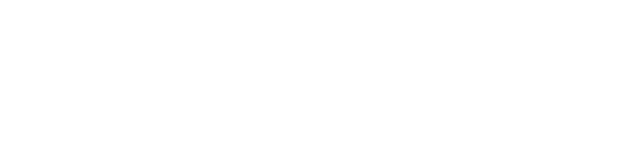
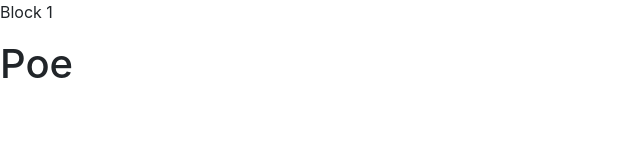
Before and after one commit to okSYS007/Skill-factory-module5-Dandaly, a plain HTML site: page index.html in a window 1280 px wide. Shown: the whole page, without its empty margins (0-640 px from the left). Drawn offline with nearby package versions, Linux system fonts and the light colour scheme.

Commit message:
Фикс

```diff
--- a/index.html
+++ b/index.html
@@ -8,5 +8,7 @@
  <link rel="stylesheet" href="https://stackpath.bootstrapcdn.com/bootstrap/4.3.1/css/bootstrap.min.css">
 </head>
 <body>
+    <div><p>Block 1</p></div>
+    <div><h1>Poe</h1></div>
  </body>
 </html>
```
